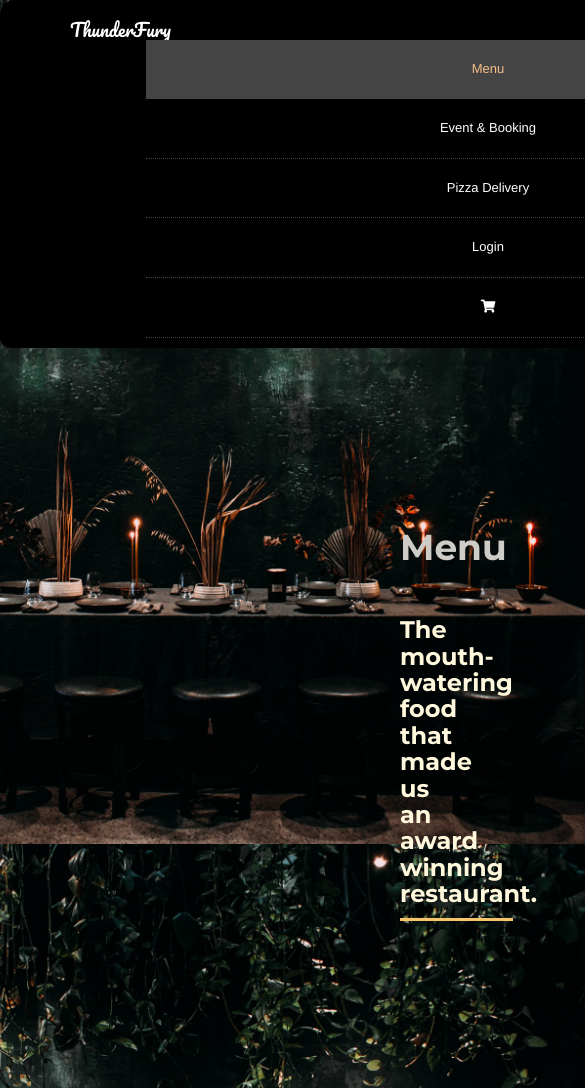
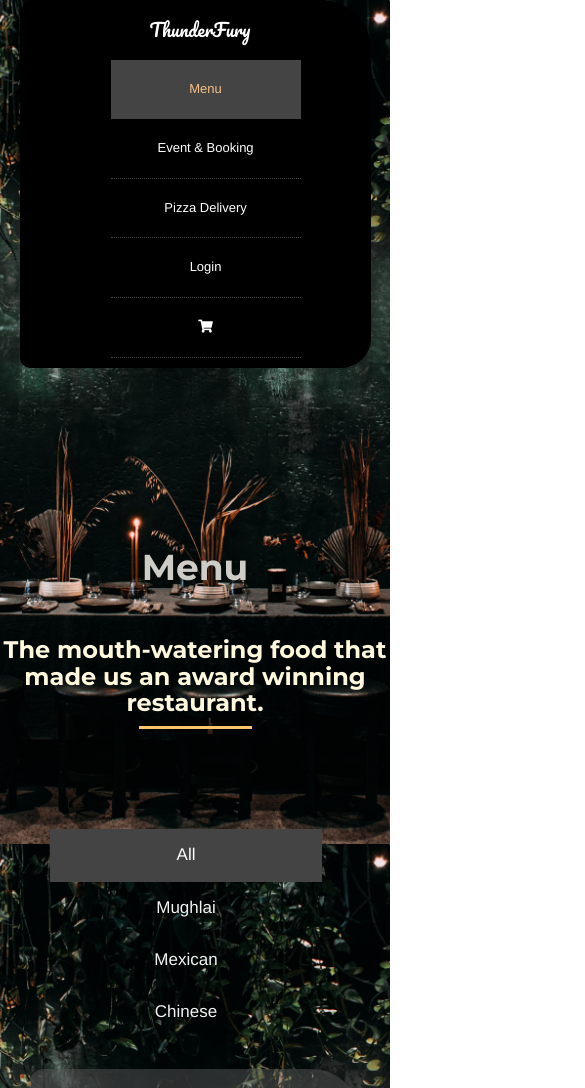
Before and after one commit to saumyamehta211/thunderbird, a plain HTML site: page menu.html in a window 390 px wide. Shown: the top 1088 px of the page, 585 px wide, since content can reach past the window. Drawn offline with nearby package versions, Linux system fonts and the light colour scheme; a web font is replaced by a local one.

Commit message:
minor changes for responsive menu

```diff
--- a/menu.html
+++ b/menu.html
@@ -57,6 +57,7 @@
               </ul>
             </div>
           </nav>
+          <div class="float-clear"></div>
     </div>
 
     <!-- Menu Heading -->
@@ -67,11 +68,13 @@
 
 <!-- Menu Sections (Cuisines)-->
     <nav class="mid-nav">
-        <a class="active all-tab" href="#">All</a>
-        <a class="mughlai-tab" href="#">Mughlai</a>
-        <a class="mexican-tab" href="#">Mexican</a>
-        <a class="chinese-tab" href="#">Chinese</a>
+        <a class="active all-tab" id="nav-tab-1" href="#">All</a>
+        <a class="mughlai-tab" id="nav-tab-1" href="#">Mughlai</a>
+        <a class="mexican-tab" id="nav-tab-1" href="#">Mexican</a>
+        <a class="chinese-tab" id="nav-tab-1" href="#">Chinese</a>
+        <div class="float-clear"></div>
     </nav>
+
 
     <!-- Menu Contents -->
     <section class="menu">
@@ -238,14 +241,12 @@
         </div>
       </footer>
         <nav id="navbar">
-          <div class="container">
             <ul>
               <li><a class="current" href="about.html">About</a></li>
               <li><a href="contact.html">Contact</a></li>
               <li><a href="hiring.html">Hiring</a></li>
               <li><a href="FAQ.html">FAQ's</a></li>
             </ul>
-          </div>
         </nav>
     <script src="https://ajax.googleapis.com/ajax/libs/jquery/3.5.1/jquery.min.js"></script>
     <script src="js/menu.js"></script>
--- a/styles/menu.css
+++ b/styles/menu.css
@@ -56,6 +56,10 @@ body {
     color: #f7c08a;
   }
 
+  .float-clear {
+    clear: both;
+  }
+
   /* Navbar buttons */
   .btn {
     display: inline-block;
@@ -109,8 +113,6 @@ body {
     width: 90%;
     color: #000000;
     margin: 0 auto;
-    min-width: 900px;
-    max-width: 1524px;
     padding: 0;
     background-color: black;
     border-radius: 15px 50px 30px 10px;
@@ -153,12 +155,10 @@ h1 {
     width: 85%;
     color: #000000;
     margin: 0 auto;
-    min-width: 900px;
-    max-width: 1524px;
     padding: 0;
     background-color: rgb(68, 68, 68);
     border-radius: 15px 50px 30px 10px;
-    background: rgb(85, 85, 85); /* The Fallback */
+    background: rgb(85, 85, 85);
     background: rgba(85, 85, 85, 0.5);
     margin-top: 30px;
     padding-top: 20px;
@@ -266,7 +266,7 @@ h1 {
 .mid-nav {
     overflow: hidden;
     text-align: center;
-    display: inline-block;
+    display: block;
     margin-left: 515px;
     margin-top: 170px;
     margin-bottom: 30px;
@@ -300,7 +300,6 @@ h1 {
   }
 
   /* Footer */
-
   #main-footer {
       margin-top: 50px;
       text-align: center;
@@ -317,11 +316,21 @@ h1 {
     .container {
         max-width: 70%;
     }
-    .menu-heading {
-        margin-left: 400px;
-        margin-right: 100px;
+    .logo {
+      padding-bottom: 20px;
+      padding-left: 60px;
     }
     .mid-nav {
-        margin-left: 380px;
+      margin-top: 100px;
+      margin-left: 50px;
+    }
+    #nav-tab-1 {
+      width: 80%;
+    }
+    #main-footer {
+      margin-bottom: 20px;
+    }
+    #navbar li {
+      display: inline;
     }
   }
```
Lines whose indentation alone changed are shown as unchanged.
